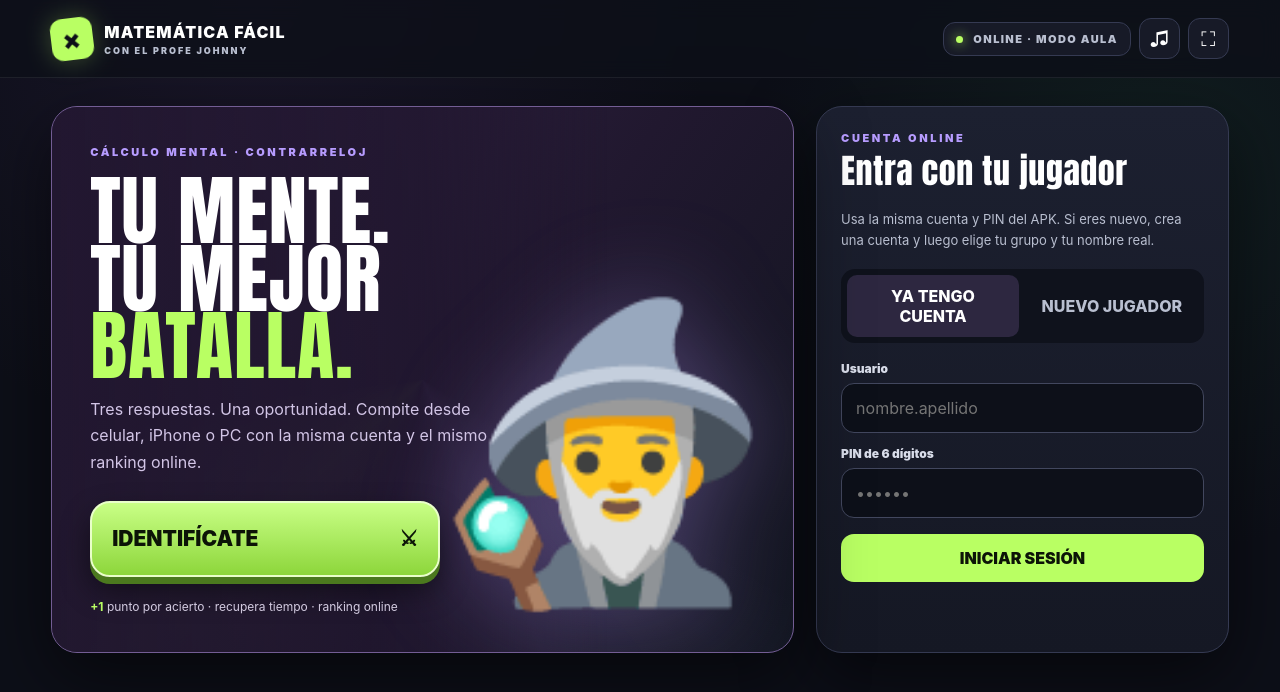
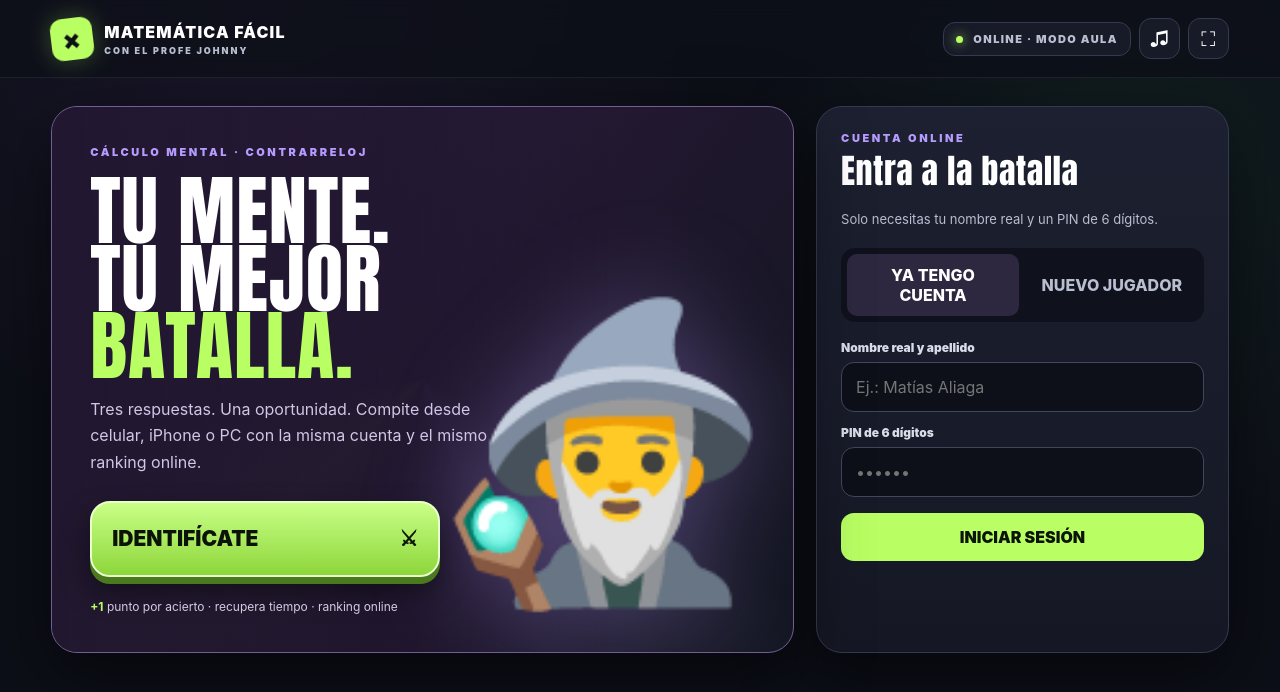
Before and after one commit to JuancitoCozzeti24/santa-rita-escolar, a browser extension: page docs/index.html in a window 1280 px wide. Drawn offline with Linux system fonts and the light colour scheme.

Commit message:
Activa registro simple por nombre y PIN en la web

```diff
--- a/docs/index.html
+++ b/docs/index.html
@@ -6,4 +6,4 @@
 <link rel="stylesheet" href="./styles-v2.css"></head><body>
 <header class="top"><div class="brand"><span class="mark">×</span><span>MATEMÁTICA FÁCIL<small>CON EL PROFE JOHNNY</small></span></div><div class="tools"><span class="pill"><i></i> ONLINE · MODO AULA</span><button class="icon" id="soundBtn">♫</button><button class="icon" id="fullBtn">⛶</button></div></header>
 <main class="wrap" id="app"></main><div id="modal" class="modal hidden"><div class="modal-card" id="modalCard"></div></div>
-<script src="./app-v2.js"></script><script src="./rank-live-fix.js?v=20260911-1"></script></body></html>
+<script src="./app-v2.js"></script><script src="./rank-live-fix.js?v=20260911-1"></script><script src="./simple-register.js?v=20260911-2"></script></body></html>
```
